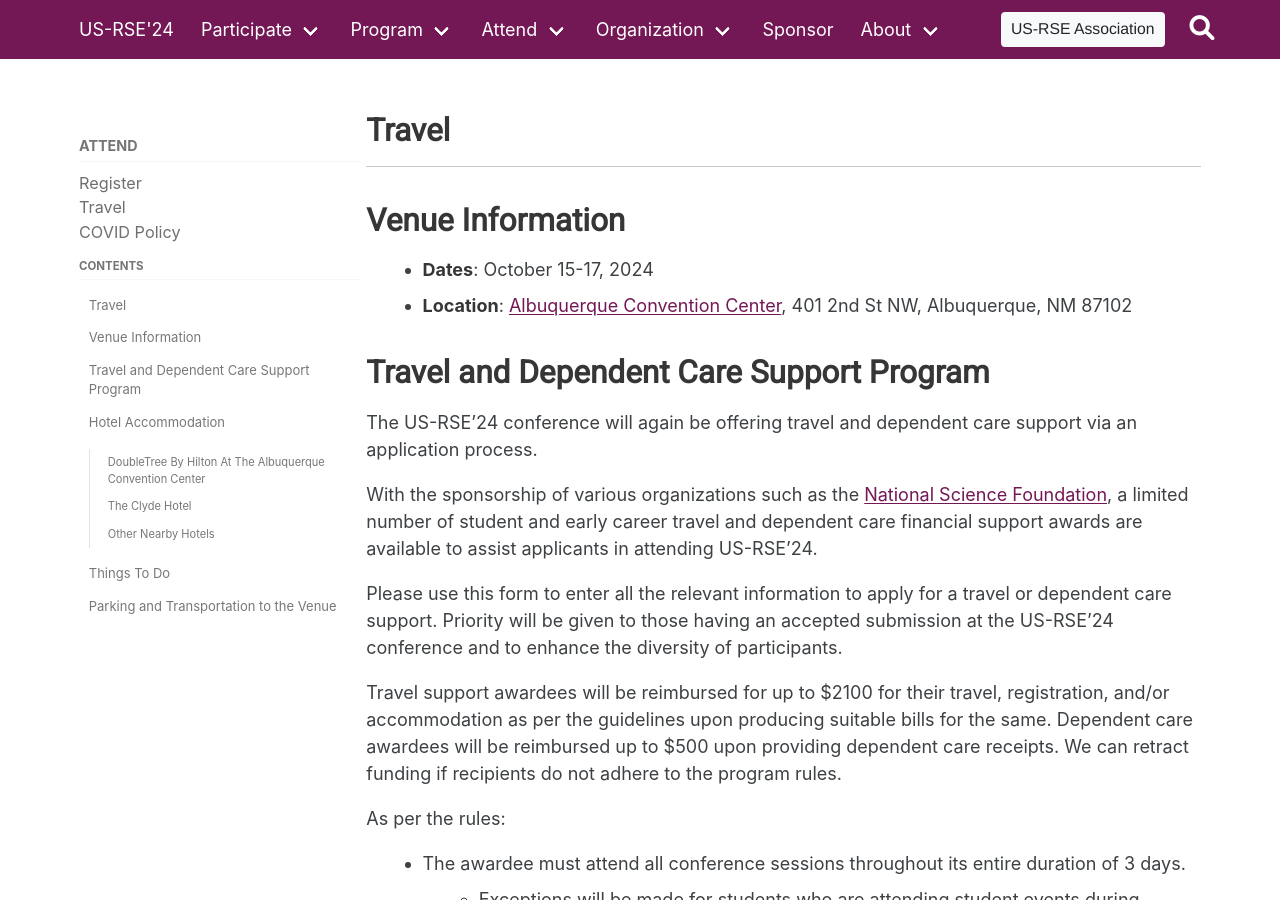
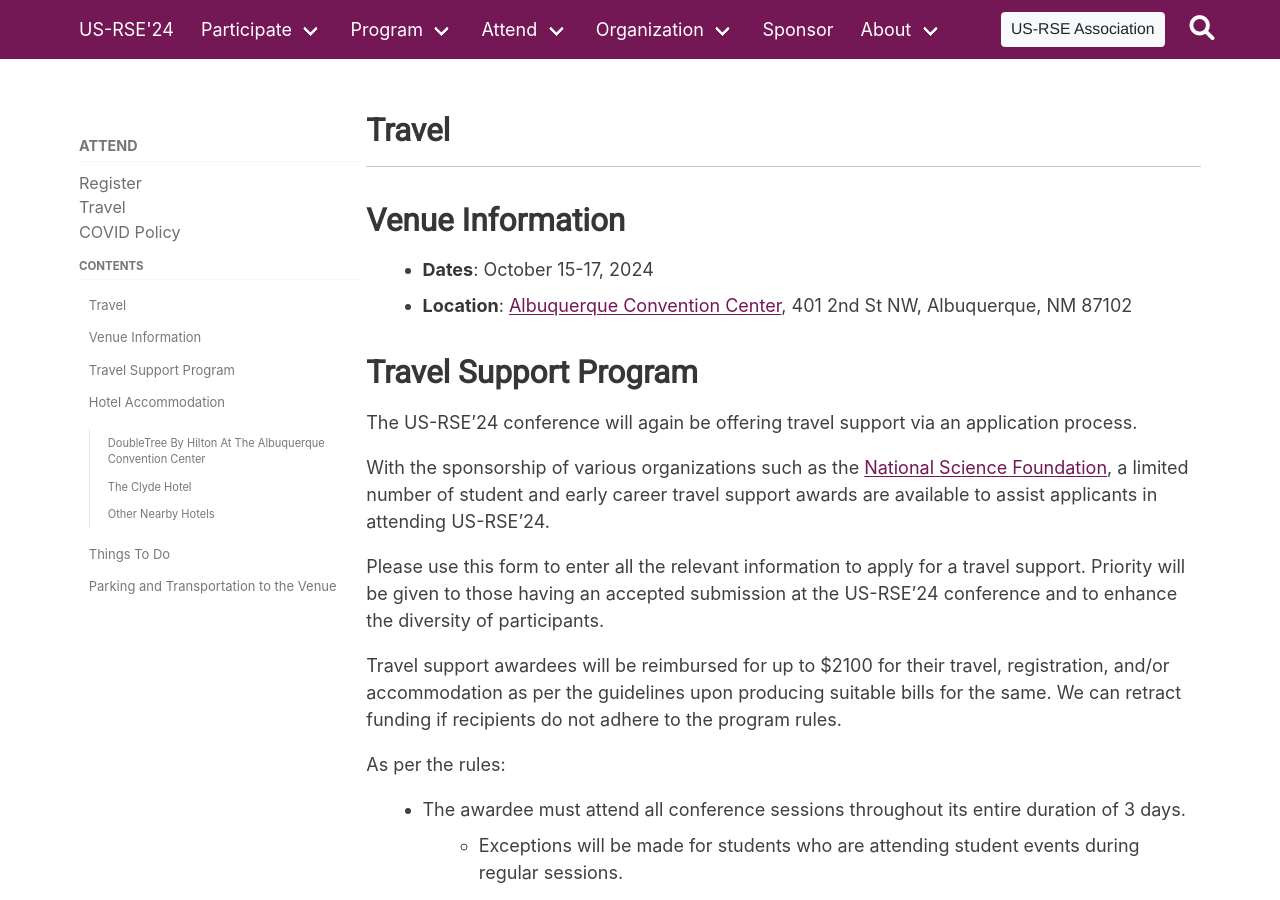
Before and after one commit to USRSE/usrse24, a Jekyll site: the page built from pages/attend/travel.md, in a window 1280 px wide and 900 px high. Built offline with Jekyll 4.4.1, drawn with Linux system fonts in a browser that asks for light colours; a style sheet for code colours, icons or effects is not loaded.

Commit message:
Remove dependent care

```diff
--- a/pages/attend/travel.md
+++ b/pages/attend/travel.md
@@ -14,25 +14,24 @@ set_last_modified: true
 - **Dates**: October 15-17, 2024
 - **Location**: [Albuquerque Convention Center](https://albuquerquecc.com/), 401 2nd St NW, Albuquerque, NM 87102
 
-## Travel and Dependent Care Support Program
+## Travel Support Program
 
-The US-RSE’24 conference will again be offering travel and dependent care support
+The US-RSE’24 conference will again be offering travel support
 via an application process.
 
 With the sponsorship of various organizations such as the
 [National Science Foundation](https://www.nsf.org/), a limited number of student and early career
-travel and dependent care financial support awards are available to assist
+travel support awards are available to assist
 applicants in attending US-RSE'24.
 
 Please use this form to enter all the relevant information to apply for a
-travel or dependent care support.
+travel support.
 Priority will be given to those having an accepted submission at the US-RSE'24
 conference and to enhance the diversity of participants.
 
 Travel support awardees will be reimbursed for up to $2100 for their travel,
 registration, and/or accommodation as per the guidelines upon producing
-suitable bills for the same. Dependent care awardees will be reimbursed
-up to $500 upon providing dependent care receipts. We can retract funding if
+suitable bills for the same. We can retract funding if
 recipients do not adhere to the program rules.
 
 As per the rules:
```
